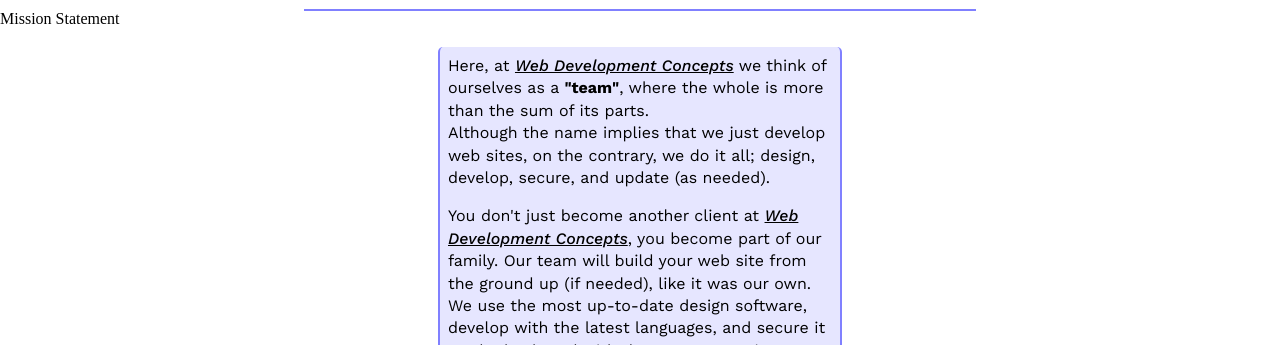
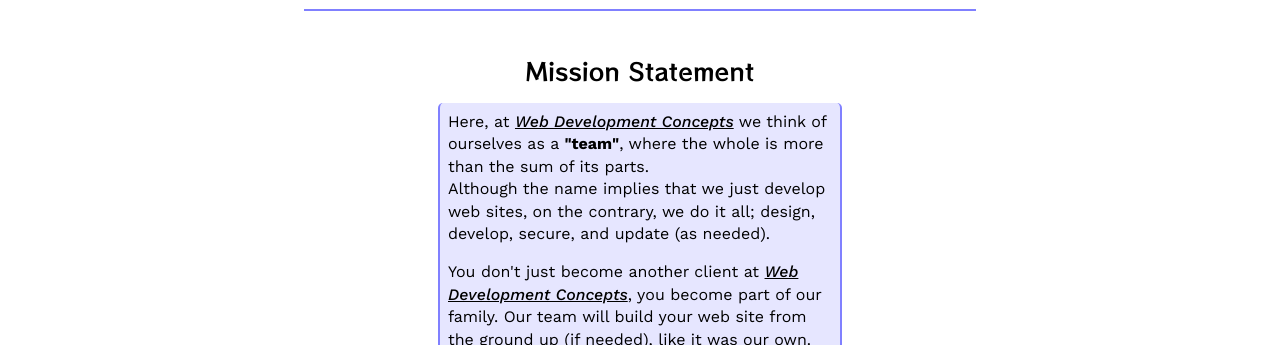
Before and after one commit to Baerlucky/Company-Home-Page, a plain HTML site: page index.html in a window 1280 px wide. Shown: the part 455-800 px from the top of the page. Drawn offline with Linux system fonts and the light colour scheme; files whose address does not match are found by name.

Commit message:
styled secTitle

```diff
--- a/resources/css/style.css
+++ b/resources/css/style.css
@@ -89,6 +89,15 @@ html {
 
 body {
   width: 100%;
+}
+
+.secTitle {
+  text-align: center;
+  padding-top: 3rem;
+  font-family: "RocknRoll One", sans-serif;
+  font-style: normal;
+  font-weight: 400;
+  font-size: 1.5rem;
 }
 
 /* HEADER SECTION */
```
